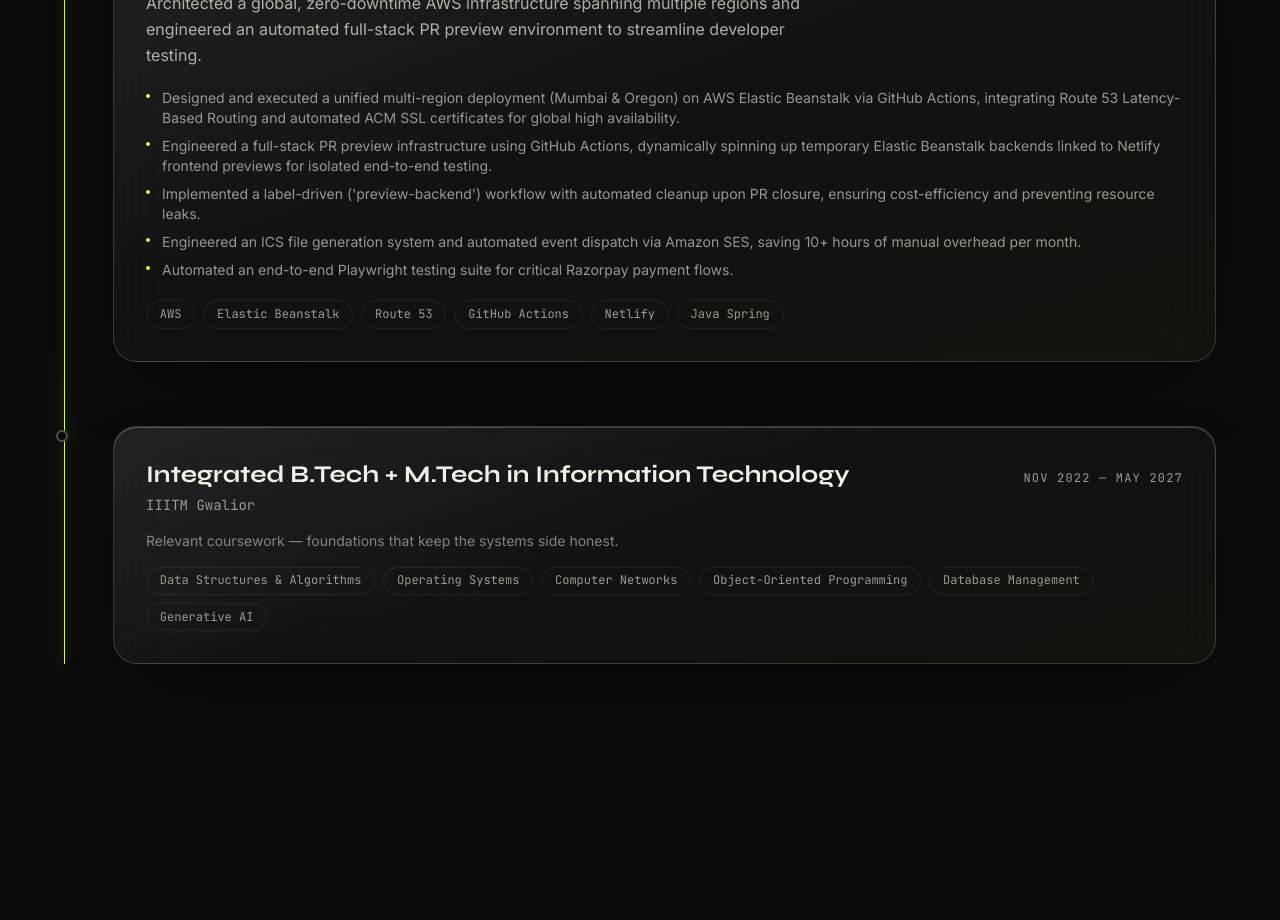
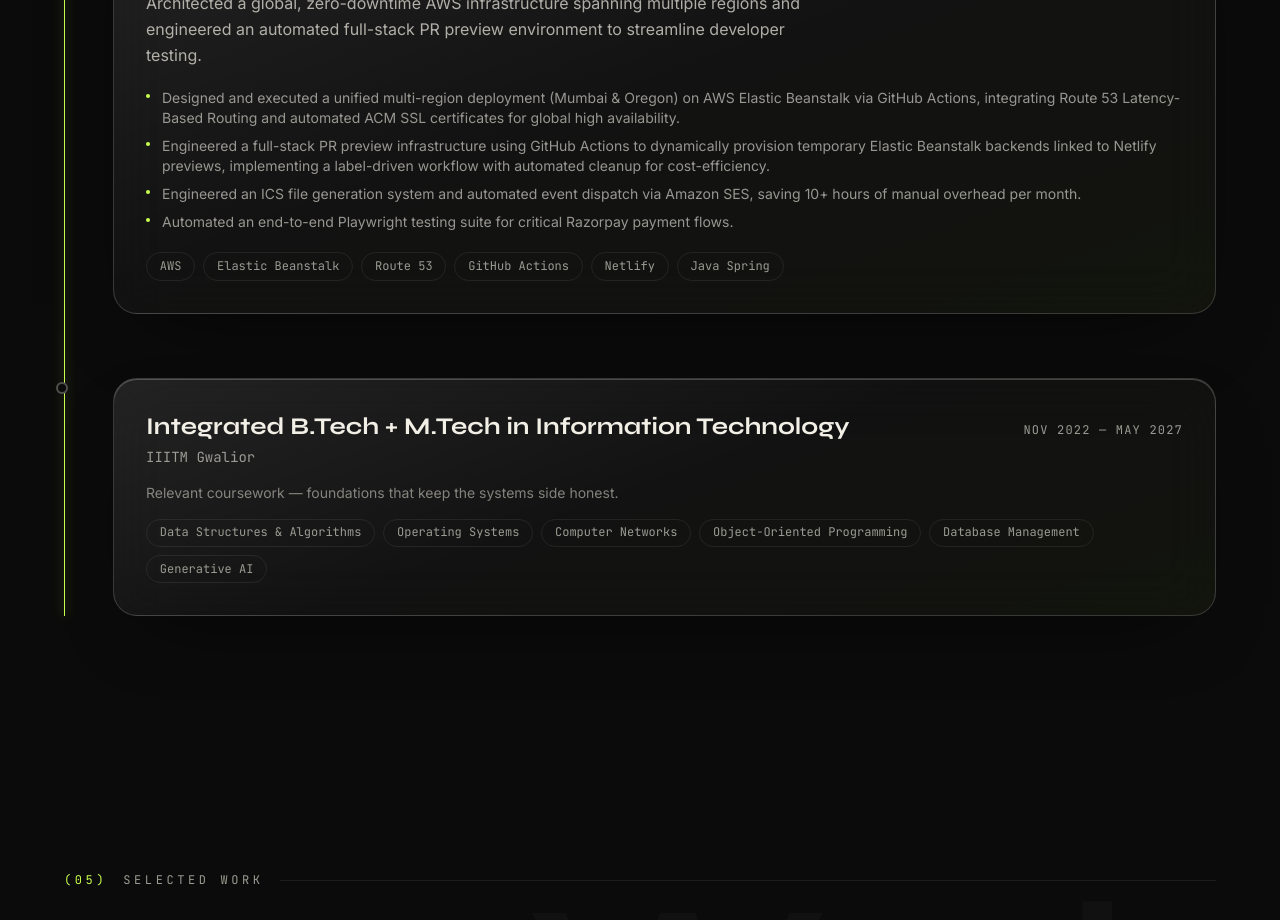
Before and after one commit to bhandari16arjun/portfolio, a React (Vite) app: page / in a window 1280 px wide. Shown: the part 4980-5900 px from the top of the page. Built offline with nearby package versions, Linux system fonts and the light colour scheme.

Commit message:
Merge PR preview bullets into a single cohesive bullet

```diff
--- a/src/data/content.js
+++ b/src/data/content.js
@@ -154,8 +154,7 @@ export const experience = [
       "Architected a global, zero-downtime AWS infrastructure spanning multiple regions and engineered an automated full-stack PR preview environment to streamline developer testing.",
     highlights: [
       "Designed and executed a unified multi-region deployment (Mumbai & Oregon) on AWS Elastic Beanstalk via GitHub Actions, integrating Route 53 Latency-Based Routing and automated ACM SSL certificates for global high availability.",
-      "Engineered a full-stack PR preview infrastructure using GitHub Actions, dynamically spinning up temporary Elastic Beanstalk backends linked to Netlify frontend previews for isolated end-to-end testing.",
-      "Implemented a label-driven ('preview-backend') workflow with automated cleanup upon PR closure, ensuring cost-efficiency and preventing resource leaks.",
+      "Engineered a full-stack PR preview infrastructure using GitHub Actions to dynamically provision temporary Elastic Beanstalk backends linked to Netlify previews, implementing a label-driven workflow with automated cleanup for cost-efficiency.",
       "Engineered an ICS file generation system and automated event dispatch via Amazon SES, saving 10+ hours of manual overhead per month.",
       "Automated an end-to-end Playwright testing suite for critical Razorpay payment flows.",
     ],
```
